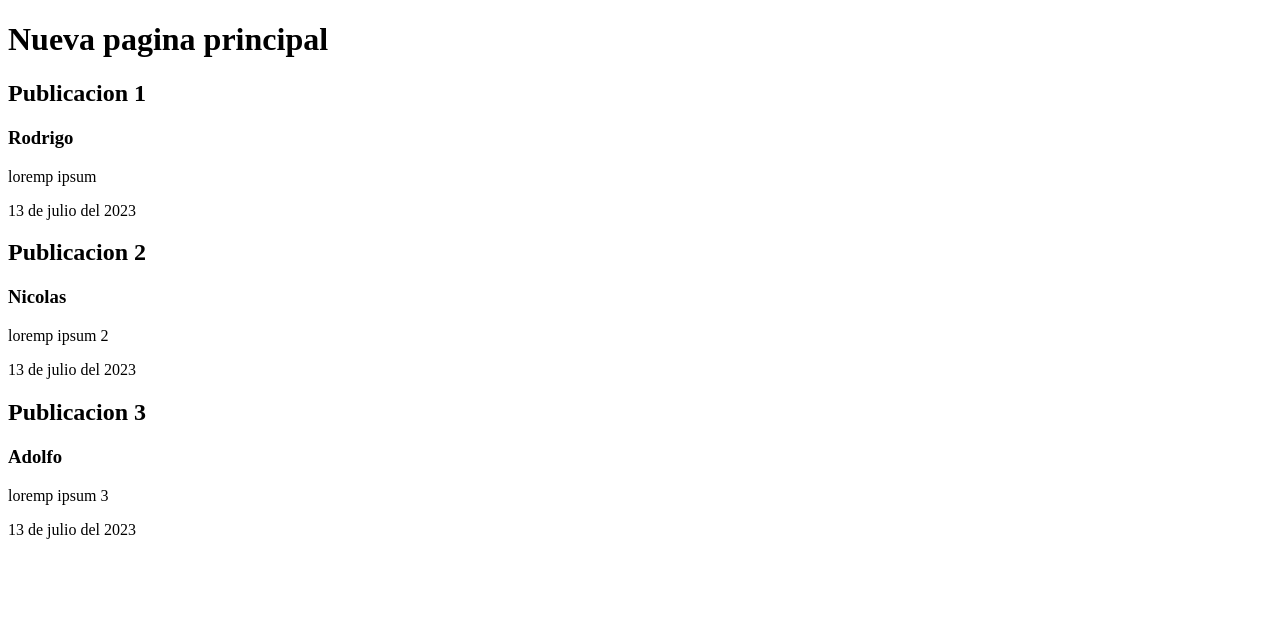
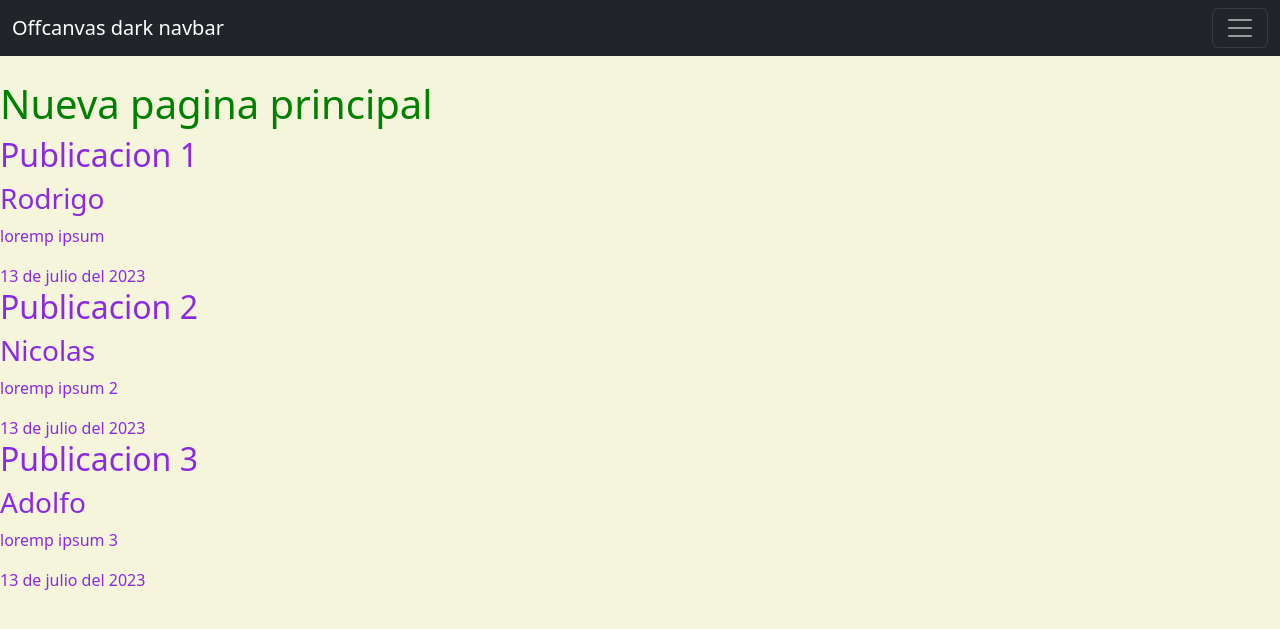
Before and after one commit to jm-olave/M6, a Django app: page /blog/ in a window 1280 px wide. Shown: the top 629 px of the page. Run offline with Django 4.2, Linux system fonts and the light colour scheme.

Commit message:
cambios clase 14 de julio

```diff
--- /dev/null
+++ b/awakeRed/Blog/static/Blog/index.css
@@ -0,0 +1,8 @@
+body{
+    background-color: beige;
+    color: blueviolet;
+    margin-top: 5rem;
+}
+h1{
+    color: green;
+}
--- /dev/null
+++ b/awakeRed/Blog/templates/Blog/base.html
@@ -0,0 +1,62 @@
+{% load static %}
+<!DOCTYPE html>
+<html lang="en">
+<head>
+    <meta charset="UTF-8">
+    <meta name="viewport" content="width=device-width, initial-scale=1.0">
+    <link href="https://cdn.jsdelivr.net/npm/bootstrap@5.3.0/dist/css/bootstrap.min.css" rel="stylesheet" integrity="sha384-9ndCyUaIbzAi2FUVXJi0CjmCapSmO7SnpJef0486qhLnuZ2cdeRhO02iuK6FUUVM" crossorigin="anonymous">
+    {% if titulo %}
+        <title>{{titulo}}</title>
+    {% else %}
+        <title>AwakeRed</title>
+    {% endif %}
+    <link rel="stylesheet" type="text/css" href="{% static 'Blog/index.css' %}">
+</head>
+<body>
+    <nav class="navbar navbar-dark bg-dark fixed-top">
+        <div class="container-fluid">
+          <a class="navbar-brand" href="#">Offcanvas dark navbar</a>
+          <button class="navbar-toggler" type="button" data-bs-toggle="offcanvas" data-bs-target="#offcanvasDarkNavbar" aria-controls="offcanvasDarkNavbar" aria-label="Toggle navigation">
+            <span class="navbar-toggler-icon"></span>
+          </button>
+          <div class="offcanvas offcanvas-end text-bg-dark" tabindex="-1" id="offcanvasDarkNavbar" aria-labelledby="offcanvasDarkNavbarLabel">
+            <div class="offcanvas-header">
+              <h5 class="offcanvas-title" id="offcanvasDarkNavbarLabel">Dark offcanvas</h5>
+              <button type="button" class="btn-close btn-close-white" data-bs-dismiss="offcanvas" aria-label="Close"></button>
+            </div>
+            <div class="offcanvas-body">
+              <ul class="navbar-nav justify-content-end flex-grow-1 pe-3">
+                <li class="nav-item">
+                  <a class="nav-link active" aria-current="page" href="{% url 'blog-home' %}">Home</a>
+                </li>
+                <li class="nav-item">
+                  <a class="nav-link" href="{% url 'contacto-blog' %}">Contactos</a>
+                </li>
+                <li class="nav-item dropdown">
+                  <a class="nav-link dropdown-toggle" href="#" role="button" data-bs-toggle="dropdown" aria-expanded="false">
+                    Dropdown
+                  </a>
+                  <ul class="dropdown-menu dropdown-menu-dark">
+                    <li><a class="dropdown-item" href="#">Action</a></li>
+                    <li><a class="dropdown-item" href="#">Another action</a></li>
+                    <li>
+                      <hr class="dropdown-divider">
+                    </li>
+                    <li><a class="dropdown-item" href="#">Something else here</a></li>
+                  </ul>
+                </li>
+              </ul>
+              <form class="d-flex mt-3" role="search">
+                <input class="form-control me-2" type="search" placeholder="Search" aria-label="Search">
+                <button class="btn btn-success" type="submit">Search</button>
+              </form>
+            </div>
+          </div>
+        </div>
+      </nav>
+    {% block content %}{% endblock%}
+
+<script src="https://cdn.jsdelivr.net/npm/@popperjs/core@2.11.8/dist/umd/popper.min.js" integrity="sha384-I7E8VVD/ismYTF4hNIPjVp/Zjvgyol6VFvRkX/vR+Vc4jQkC+hVqc2pM8ODewa9r" crossorigin="anonymous"></script>
+<script src="https://cdn.jsdelivr.net/npm/bootstrap@5.3.0/dist/js/bootstrap.min.js" integrity="sha384-fbbOQedDUMZZ5KreZpsbe1LCZPVmfTnH7ois6mU1QK+m14rQ1l2bGBq41eYeM/fS" crossorigin="anonymous"></script>
+</body>
+</html>
--- a/awakeRed/Blog/templates/Blog/index.html
+++ b/awakeRed/Blog/templates/Blog/index.html
@@ -1,18 +1,12 @@
-<!DOCTYPE html>
-<html lang="en">
-<head>
-    <meta charset="UTF-8">
-    <meta name="viewport" content="width=device-width, initial-scale=1.0">
-    <title>Document</title>
-</head>
-<body>
+{% extends "Blog/base.html" %}
+{% block content %}
+<div>
     <h1> Nueva pagina principal</h1>
-
     {% for publicacion in publicacionesLlave %}
-        <h2>{{publicacion.titulo}}</h2>
-        <h3>{{publicacion.autor}}</h3>
-        <p>{{publicacion.contenido}}</p>
-        <a>{{publicacion.fecha}}</a>
+    <h2>{{publicacion.titulo}}</h2>
+    <h3>{{publicacion.autor}}</h3>
+    <p>{{publicacion.contenido}}</p>
+    <a>{{publicacion.fecha}}</a>
     {% endfor %}
-</body>
-</html>
+</div>
+{% endblock content %}
--- a/awakeRed/Blog/views.py
+++ b/awakeRed/Blog/views.py
@@ -22,11 +22,17 @@ publicaciones = [
         'fecha': "13 de julio del 2023"
     }
 ]
+def calcular(a,b):
+    return a+b
 def home(request):
+    x = 1
+    y = 2
+    calcular(x,y)
     contexto ={
-        'publicacionesLlave': publicaciones
+        'publicacionesLlave': publicaciones,
+        'titulo': 'Blog-Landing'
     }
     return render(request,'Blog/index.html', contexto)
 
 def contacto(request):
-    return render(request, 'Blog/contacto.html',  {'titulo': "AwakeRed"})
+    return render(request, 'Blog/contacto.html',  {'titulo': "Contacto"})
```
Also changed, not shown: awakeRed/Blog/templates/Blog/contacto.html (+4 -11 lines).
